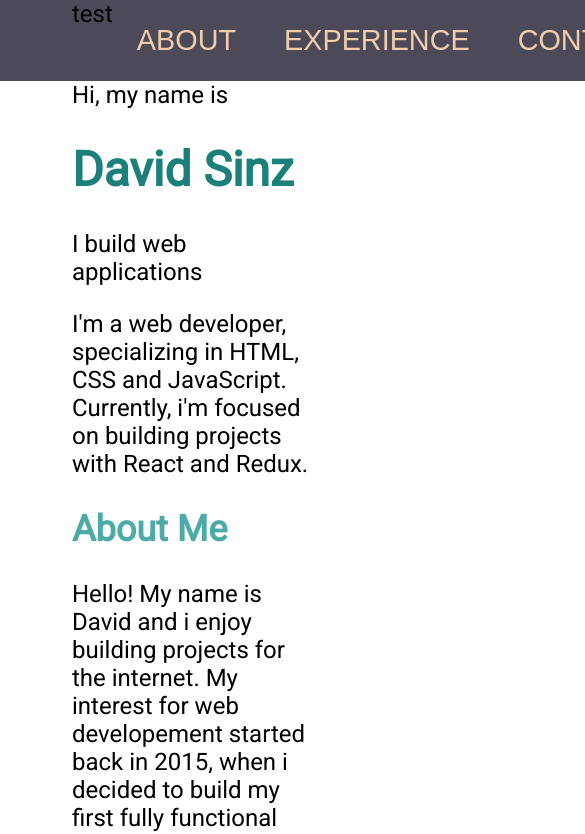
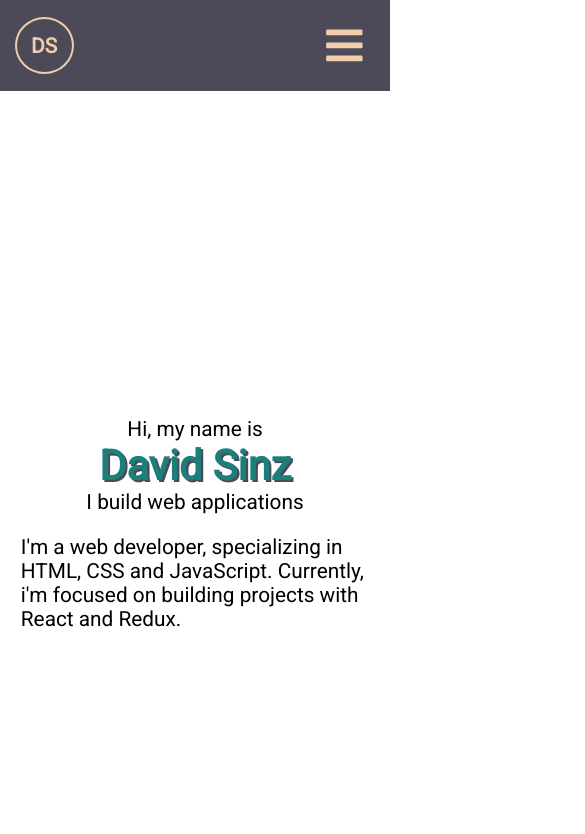
Before and after one commit to DavidSinz/davidsinz-website, a React (Create React App) app: page / in a window 390 px wide. Shown: the top 834 px of the page, 585 px wide, since content can reach past the window. Built offline with nearby package versions, Linux system fonts and the light colour scheme.

Commit message:
making app responsive

```diff
--- a/package.json
+++ b/package.json
@@ -8,6 +8,7 @@
     "@testing-library/user-event": "^13.5.0",
     "react": "^17.0.2",
     "react-dom": "^17.0.2",
+    "react-icons": "^4.3.1",
     "react-scripts": "5.0.0",
     "web-vitals": "^2.1.4"
   },
--- a/src/App.js
+++ b/src/App.js
@@ -8,18 +8,12 @@ import Navbar from "./components/ui/Navbar";
 function App() {
   return (
     <>
-      <header className="container">
       <Navbar />
-      </header>
-      <main className="container">
       <Entry />
       <About />
       <Experience />
       <Contact />
-      </main>
-      <footer className="container">
       <Footer />
-      </footer>
     </>
   );
 }
--- a/src/components/main/About.js
+++ b/src/components/main/About.js
@@ -1,6 +1,6 @@
 const About = () => {
   return (
-    <div>
+    <section>
       <h2>About Me</h2>
       <p>
         Hello! My name is David and i enjoy building projects for the internet.
@@ -23,7 +23,7 @@ const About = () => {
         <li>HTML</li>
         <li>CSS3</li>
       </ul>
-    </div>
+    </section>
   );
 };
 
--- a/src/components/main/Contact.js
+++ b/src/components/main/Contact.js
@@ -1,10 +1,10 @@
 const Contact = () => {
   return (
-    <div>
+    <section>
       <h2>Get in Touch</h2>
       <p>Do you have a question or just want to say hello, feel free to do so.</p>
       <button className="btn">Say Hello</button>
-    </div>
+    </section>
   );
 };
 
--- a/src/components/main/Entry.js
+++ b/src/components/main/Entry.js
@@ -1,6 +1,6 @@
 const Entry = () => {
   return (
-    <div>
+    <section id="entry">
       <span>Hi, my name is</span>
       <h1>David Sinz</h1>
       <span>I build web applications</span>
@@ -8,7 +8,7 @@ const Entry = () => {
         I'm a web developer, specializing in HTML, CSS and JavaScript.
         Currently, i'm focused on building projects with React and Redux.
       </p>
-    </div>
+    </section>
   );
 };
 
--- a/src/components/main/Experiences.js
+++ b/src/components/main/Experiences.js
@@ -2,14 +2,14 @@ import Card from "../ui/Card";
 
 const Experiences = () => {
   return (
-    <div>
+    <section>
       <h2>Projects I've built</h2>
       <div>
         <Card />
         <Card />
         <Card />
       </div>
-    </div>
+    </section>
   );
 };
 
--- a/src/components/ui/Navbar.js
+++ b/src/components/ui/Navbar.js
@@ -1,7 +1,10 @@
+import { FaBars } from "react-icons/fa";
+
 const Navbar = () => {
   return (
     <nav className="nav-bar">
-      <div id="logo">test</div>
+      <span id="logo">DS</span>
+      <FaBars id="menu-icon" />
       <button className="nav-item">About</button>
       <button className="nav-item">Experience</button>
       <button className="nav-item">Contact</button>
--- a/src/index.css
+++ b/src/index.css
@@ -7,12 +7,16 @@
  */
 
 html {
-  font-size: 150%;
+  font-size: 130%;
   font-family: "Roboto", sans-serif;
 }
 
 h1 {
+  font-size: 2em;
+  font-weight: 900;
   color: #1b7f7a;
+  text-shadow: 0.1rem 0.1rem 0 #4c4a59;
+  margin: 0;
 }
 
 h2 {
@@ -24,8 +28,16 @@ body {
   margin: 0;
 }
 
-header {
-  background-color: #4c4a59;
+section {
+  padding: 1rem;
+}
+
+section {
+  min-height: 100vh;
+  display: flex;
+  align-items: center;
+  justify-content: center;
+  flex-direction: column;
 }
 
 .btn {
@@ -53,7 +65,6 @@ header {
   background-color: rgba(27, 127, 122, 0.05);
   margin: 1rem;
   padding: 2rem;
-  width: 33%;
   border: 0.2rem solid #1b7f7a;
   border-radius: 0.5rem;
   box-shadow: 0.3rem 0.3rem 0.6rem 0 rgba(0, 0, 0, 0.07);
@@ -65,31 +76,65 @@ header {
   width: 100%;
 }
 
-.container {
-  padding: 0 3rem;
+.nav-bar {
+  padding: 0 0 0 0.2rem;
+  color: #f2cdac;
+  background-color: #4c4a59;
+  display: flex;
+  align-items: center;
+  justify-content: center;
 }
 
-.nav-bar {
-  display: flex;
-  background-color: #4c4a59;
+.nav-bar #logo,
+.nav-bar #menu-icon {
+  font-weight: bold;
+  padding: 0.7rem;
+  margin: 0.5rem;
+}
+
+.nav-bar #logo {
+  font-size: 1em;
+  border: 0.1rem solid #f2cdac;
+  border-radius: 50%;
+}
+
+.nav-bar #menu-icon {
+  font-size: 2em;
+  display: block;
 }
 
 .nav-bar .nav-item {
-  color: #F2CDAC;
   font-size: 1.2em;
   text-transform: uppercase;
   text-decoration: none;
   padding: 1rem;
   border: none;
-  background-color: #4c4a59;
+  background-color: rgba(0, 0, 0, 0);
   cursor: pointer;
+  display: none;
 }
 
 .nav-bar .nav-item:hover {
-  color:#4c4a59;
-  background-color: #4CABA6;
+  color: #4c4a59;
+  background-color: #4caba6;
 }
 
 .nav-bar #logo {
   margin-right: auto;
 }
+
+/* Small devices (portrait tablets and large phones, 600px and up) */
+@media only screen and (min-width: 600px) {
+}
+
+/* Medium devices (landscape tablets, 768px and up) */
+@media only screen and (min-width: 768px) {
+}
+
+/* Large devices (laptops/desktops, 992px and up) */
+@media only screen and (min-width: 992px) {
+}
+
+/* Extra large devices (large laptops and desktops, 1200px and up) */
+@media only screen and (min-width: 1200px) {
+}
```
Also changed, not shown: src/images/entry.jpg (added), 1 other file (tests, documents, lock files or other folders). Lines whose indentation alone changed are shown as unchanged.
